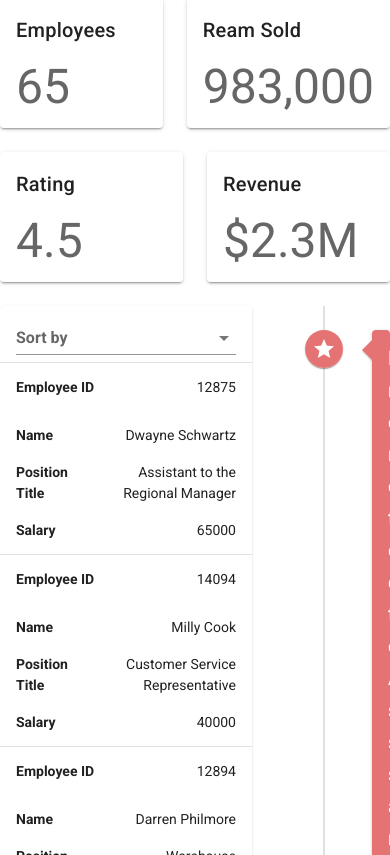
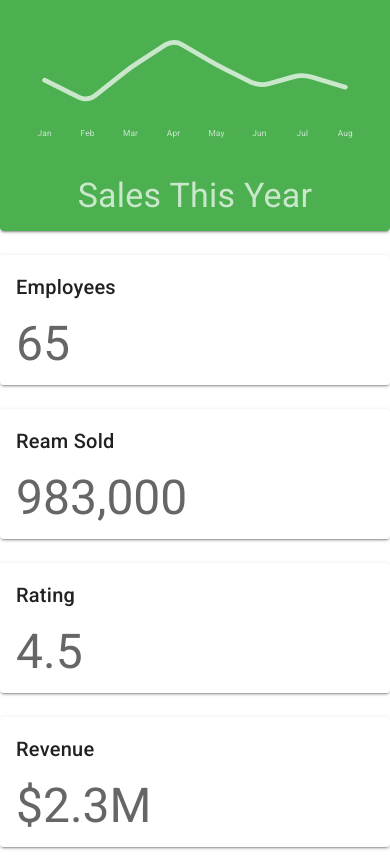
Before and after one commit to geosav/vuetify-dashboard, a Vue app: page /dashboard in a window 390 px wide. Shown: the part 629-1484 px from the top of the page. Built offline with nearby package versions, Linux system fonts and the light colour scheme.

Commit message:
Added responsive design.

```diff
--- a/src/App.vue
+++ b/src/App.vue
@@ -5,22 +5,22 @@
       <v-spacer></v-spacer>
       <v-btn
         v-for="link in links"
-        :key="`${link.label}-header-link`"
+        :key="`${link.id}`"
         text
         rounded
         :to="link.url"
       >{{ link.label }}</v-btn>
     </v-app-bar>
 
-    <v-content>
+    <v-main>
       <router-view></router-view>
-    </v-content>
+    </v-main>
 
     <v-footer color="primary lighten-1" padless>
       <v-layout justify-center wrap>
         <v-btn
             v-for="link in links"
-            :key="link"
+            :key="link.id"
             color="white"
             text
             rounded
@@ -45,15 +45,18 @@ export default {
     links: [
       {
         label: 'Home',
-        url: '/'
+        url: '/',
+        id: 1
       },
       {
         label: 'Login',
-        url: '/login'
+        url: '/login',
+        id: 2
       },
       {
         label: 'Dashboard',
-        url: '/dashboard'
+        url: '/dashboard',
+        id: 3
       }
     ]
   }),
--- a/src/router/index.js
+++ b/src/router/index.js
@@ -12,14 +12,6 @@ const routes = [
     component: Home
   },
   {
-    path: '/about',
-    name: 'About',
-    // route level code-splitting
-    // this generates a separate chunk (about.[hash].js) for this route
-    // which is lazy-loaded when the route is visited.
-    component: () => import(/* webpackChunkName: "about" */ '../views/About.vue')
-  },
-  {
     path: '/login',
     name: 'Login',
     component: Login
@@ -27,7 +19,7 @@ const routes = [
   {
     path: '/dashboard',
     name: 'Dashboard',
-    component: () => import(/* webpackChunkName: "about" */ '../views/Dashboard.vue')
+    component: () => import('../views/Dashboard.vue')
   },
 ]
 
--- a/src/views/Dashboard.vue
+++ b/src/views/Dashboard.vue
@@ -3,27 +3,27 @@
     <h1>Dashboard</h1>
 
     <v-row>
-      <v-col v-for="sale in sales" :key="`${sale.title}`">
+      <v-col v-for="sale in sales" :key="`${sale.title}`" cols="12" md="4">
         <SalesGraph :sale="sale" />
       </v-col>
     </v-row>
 
     <v-row>
-      <v-col v-for="statistic in statistics" :key="`${statistic.title}`">
+      <v-col v-for="statistic in statistics" :key="`${statistic.title}`" cols="12" sm="6" lg="3">
         <StatisticCard :statistic="statistic" />
       </v-col>
     </v-row>
 
     <v-row>
-      <v-col cols="8">
+      <v-col cols="12"  sm="8" lg="9">
         <EmployeesTable :employees="employees" @select-employee="setEmployee" />
       </v-col>
-      <v-col cols="4">
+      <v-col cols="12" sm="4" lg="3">
         <EventTimeline :timeline="timeline" />
       </v-col>
     </v-row>
 
-    <v-snackbar v-model="snackbar">
+    <v-snackbar v-model="snackbar" :left="$vuetify.breakpoint.lgAndUp">
       You have selected {{ selectedEmployee.name }},
       {{ selectedEmployee.title }}
       <v-btn color="pink" text @click="snackbar = false">
```
